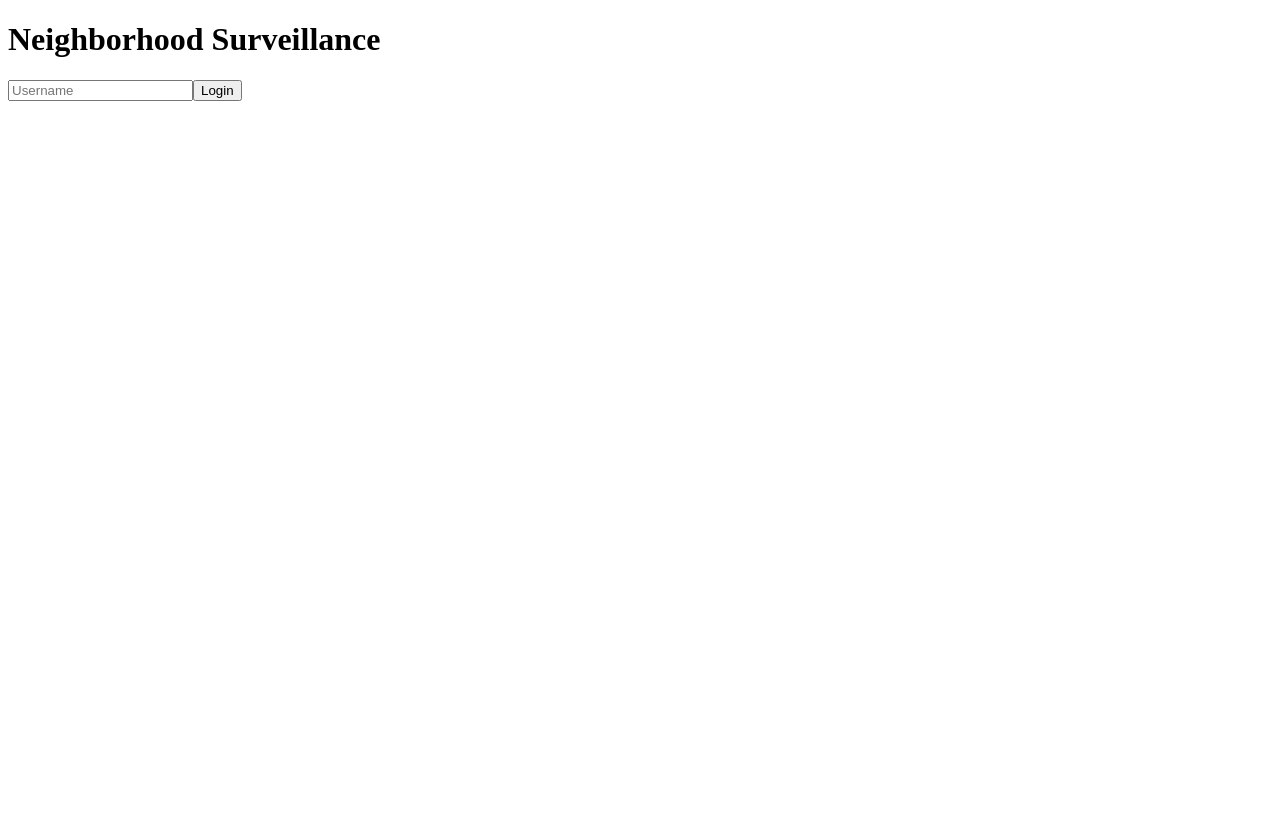
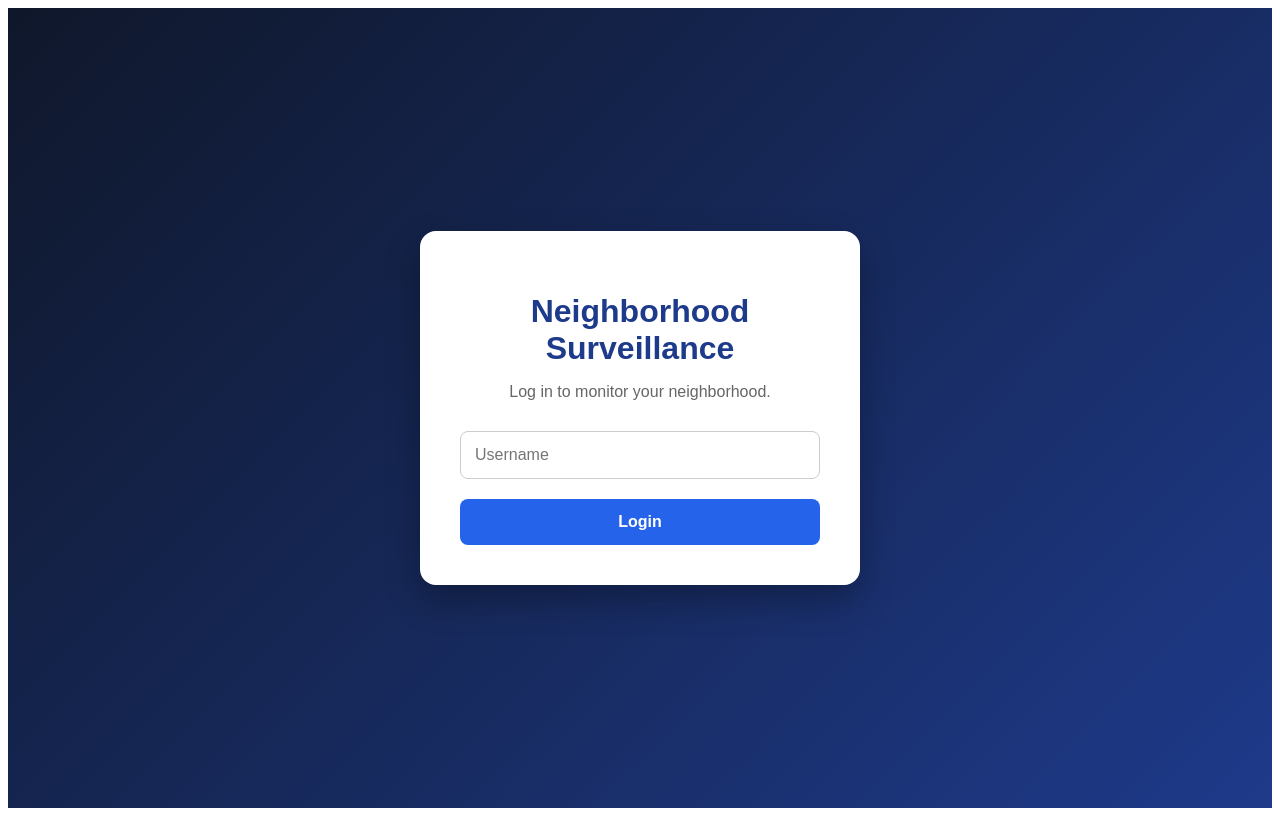
Before and after one commit to meredithlauwerens/dev5_remedial, a React app in the folder frontend/: page / in a window 1280 px wide. Built offline with nearby package versions, Linux system fonts and the light colour scheme; the HTML template or start-up script is replaced by a standard one.

Commit message:
feat (login): added design elements to clean up loginpage

```diff
--- a/frontend/src/pages/LoginPage.jsx
+++ b/frontend/src/pages/LoginPage.jsx
@@ -28,12 +28,77 @@ export default function LoginPage() {
 	}
 
 	return (
-		<div>
-			<h1>Neighborhood Surveillance</h1>
+		<div
+			style={{
+				display: "flex",
+				justifyContent: "center",
+				alignItems: "center",
+				height: "100vh",
+				background: "linear-gradient(135deg, #0f172a, #1e3a8a)",
+				fontFamily: "Arial, sans-serif",
+			}}
+		>
+			<div
+				style={{
+					backgroundColor: "white",
+					padding: "40px",
+					borderRadius: "16px",
+					boxShadow: "0 15px 35px rgba(0,0,0,0.3)",
+					width: "360px",
+					textAlign: "center",
+				}}
+			>
+				<h1
+					style={{
+						color: "#1e3a8a",
+						marginBottom: "10px",
+					}}
+				>
+					Neighborhood Surveillance
+				</h1>
 
-			<input type="text" placeholder="Username" value={username} onChange={(e) => setUsername(e.target.value)} />
+				<p
+					style={{
+						color: "#666",
+						marginBottom: "30px",
+					}}
+				>
+					Log in to monitor your neighborhood.
+				</p>
 
-			<button onClick={handleLogin}>Login</button>
+				<input
+					type="text"
+					placeholder="Username"
+					value={username}
+					onChange={(e) => setUsername(e.target.value)}
+					style={{
+						width: "100%",
+						padding: "14px",
+						marginBottom: "20px",
+						borderRadius: "8px",
+						border: "1px solid #ccc",
+						fontSize: "16px",
+						boxSizing: "border-box",
+					}}
+				/>
+
+				<button
+					onClick={handleLogin}
+					style={{
+						width: "100%",
+						padding: "14px",
+						backgroundColor: "#2563eb",
+						color: "white",
+						border: "none",
+						borderRadius: "8px",
+						fontSize: "16px",
+						fontWeight: "bold",
+						cursor: "pointer",
+					}}
+				>
+					Login
+				</button>
+			</div>
 		</div>
 	);
 }
```
